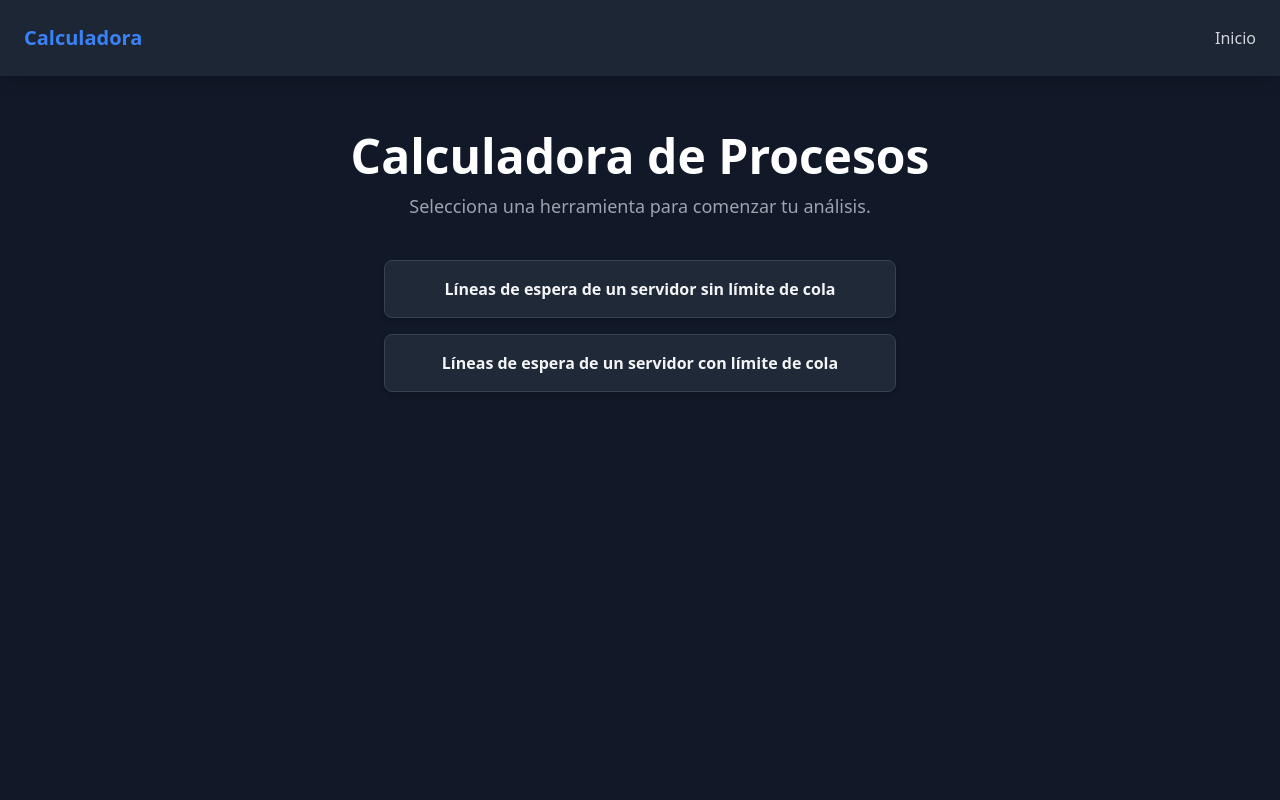
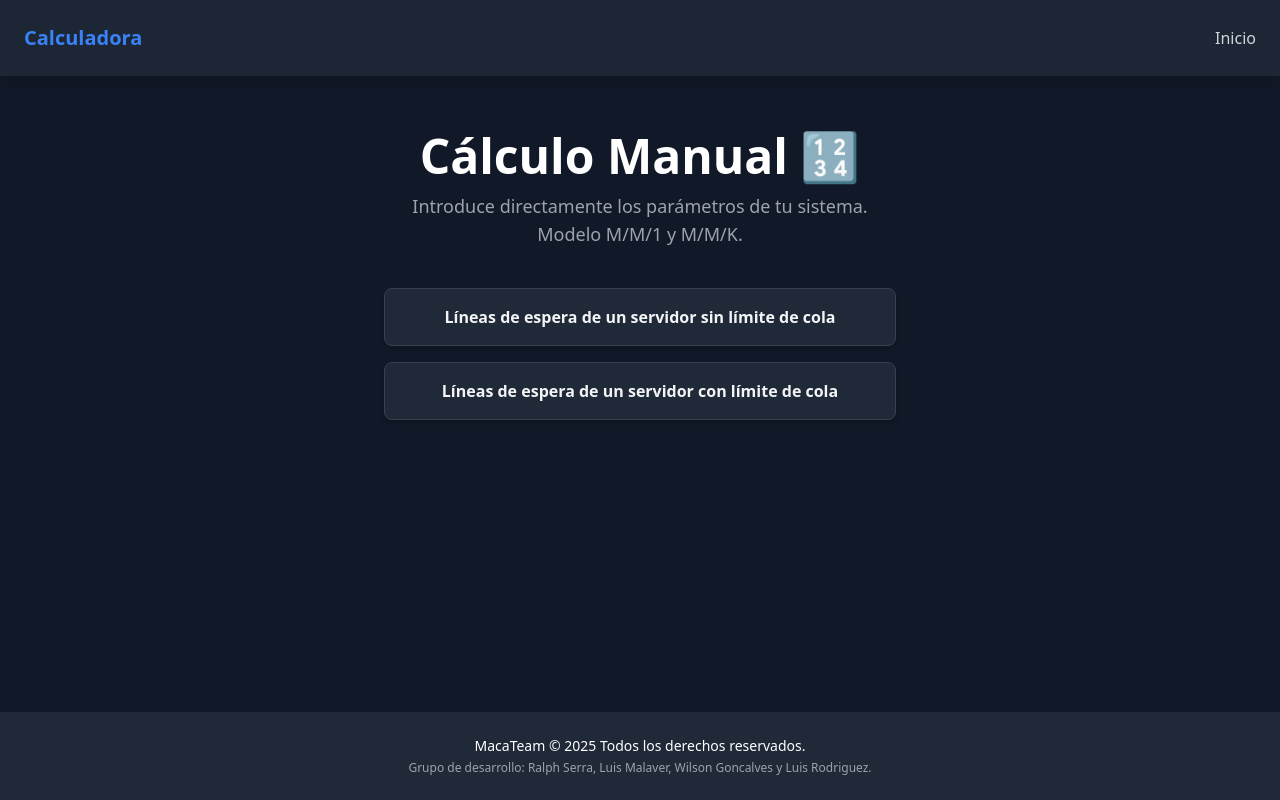
Before and after one commit to ralphdev55/Calculadora-Estadistica, a React (Vite) app: page /manual in a window 1280 px wide. Built offline with nearby package versions, Linux system fonts and the light colour scheme.

Commit message:
fixed (main), fixed (manual) - cambie en la main las rutas en createBrowserRouter y añadi el manual y tambien le puse unos hijos de los calculos manuales, y en manual añadi una interfaz diferente y el footer

```diff
--- a/src/views/Manual.jsx
+++ b/src/views/Manual.jsx
@@ -1,6 +1,7 @@
 import React from 'react';
 import { Link } from 'react-router-dom';
 import { useState } from 'react';
+import Footer from '../components/Footer';
 
 const calculators = [
     { name: 'Líneas de espera de un servidor sin límite de cola', path: 'serversincola', description: 'Un servidor, sin límite de cola.' },
@@ -17,10 +18,10 @@ return (
     {/* Sección de Encabezado */}
     <div className="text-center mb-10"> {/* Reduje el margen inferior */}
         <h1 className="text-4xl md:text-5xl font-extrabold mb-3 text-white">
-        Calculadora de Procesos
+        Cálculo Manual 🔢
         </h1>
         <p className="text-lg text-gray-400">
-        Selecciona una herramienta para comenzar tu análisis.
+        Introduce directamente los parámetros de tu sistema. <br></br>Modelo M/M/1 y M/M/K.
         </p>
     </div>
 
@@ -60,6 +61,7 @@ return (
         </div>
         ))}
     </div>
+    <Footer />
     </div>
 );
 }
```
Also changed, not shown: src/main.jsx (+10 -0 lines), 1 other file (tests, documents, lock files or other folders).
